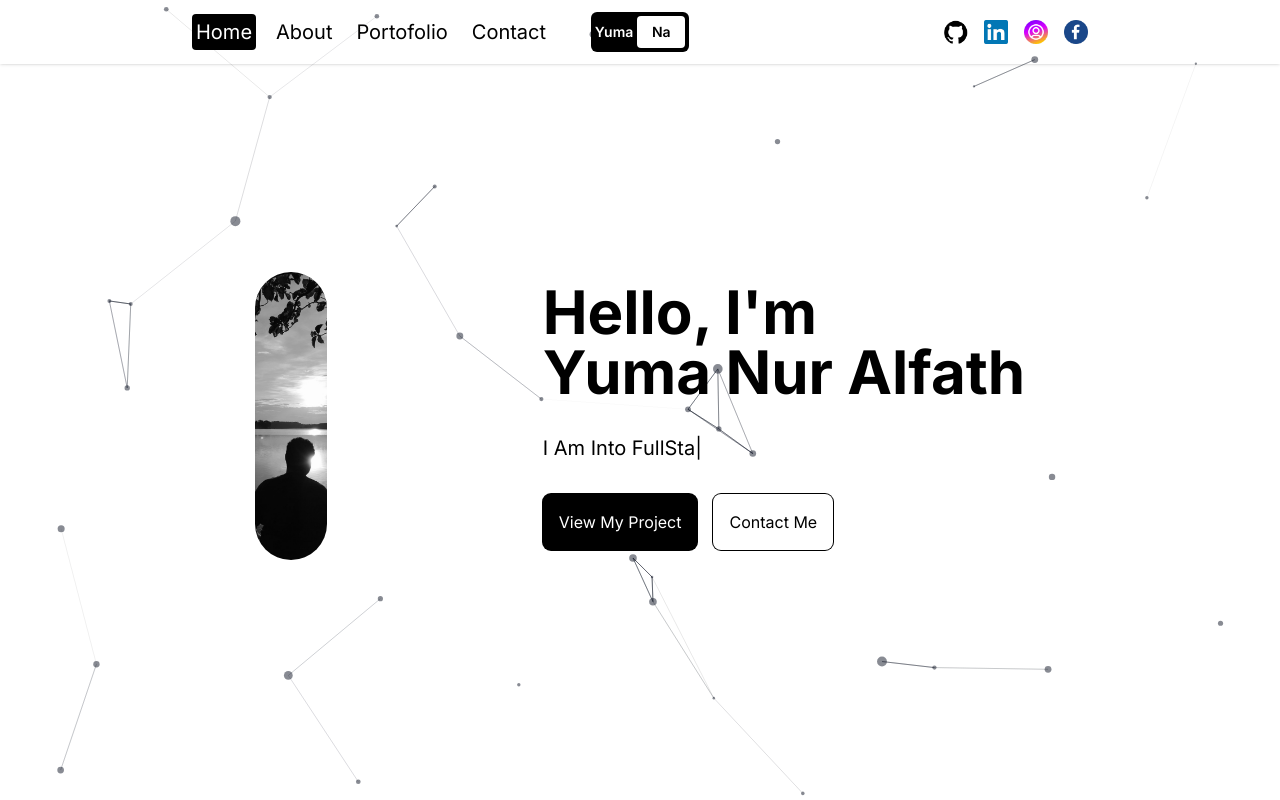
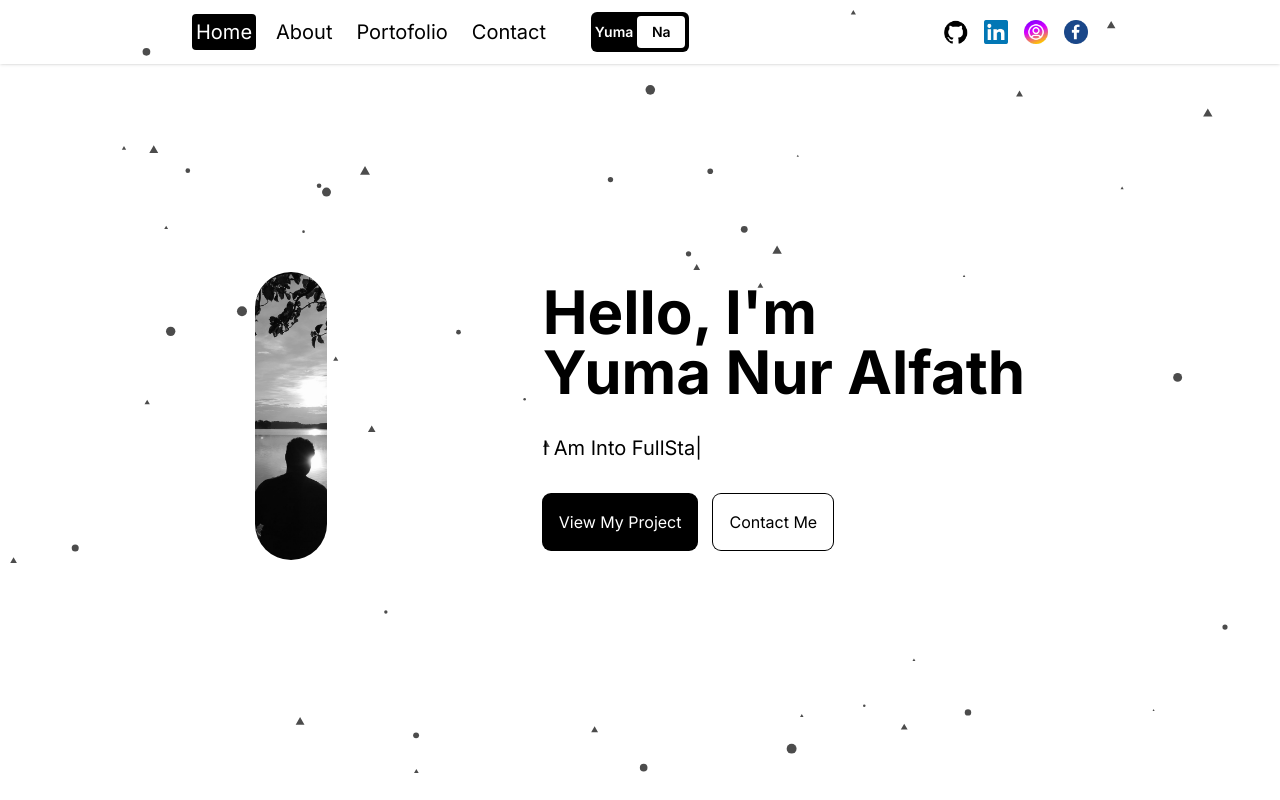
Before and after one commit to yumanuralfath/NextPortoYuma, a Next.js app: page / in a window 1280 px wide. Built offline with nearby package versions, Linux system fonts and the light colour scheme.

Commit message:
style: simplify particle

```diff
--- a/src/components/particle.jsx
+++ b/src/components/particle.jsx
@@ -39,21 +39,17 @@ const Particle = () => {
                   quantity: 4,
                 },
                 repulse: {
-                  distance: 200,
+                  distance: 100,
                   duration: 0.4,
                 },
               },
             },
             particles: {
               color: {
-                value: "#111827",
+                value: "#000000", // Black particles
               },
               links: {
-                color: "#111827",
-                distance: 150,
-                enable: true,
-                opacity: 0.5,
-                width: 1,
+                enable: false, // Disable links between particles
               },
               move: {
                 direction: "none",
@@ -61,8 +57,8 @@ const Particle = () => {
                 outModes: {
                   default: "bounce",
                 },
-                random: false,
-                speed: 2,
+                random: true, // Random movement for a more dynamic effect
+                speed: 2, // Moderate speed for a smooth effect
                 straight: false,
               },
               number: {
@@ -70,19 +66,22 @@ const Particle = () => {
                   enable: true,
                   area: 800,
                 },
-                value: 80,
+                value: 100, // Number of particles
               },
               opacity: {
-                value: 0.5,
+                value: 0.7, // Slightly transparent for a softer look
               },
               shape: {
-                type: "circle",
+                type: ["circle", "triangle"], // Use circle and triangle shapes for variety
               },
               size: {
-                value: { min: 1, max: 5 },
+                value: { min: 1, max: 5 }, // Size range for particles
               },
             },
             detectRetina: true,
+            background: {
+              color: "#ffffff", // White background
+            },
           }}
         />
       )}
```
